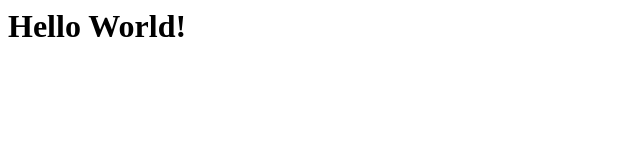
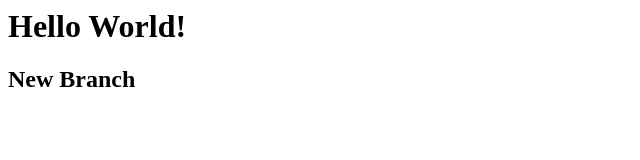
Before and after one commit to Andriets/TestRepo, a plain HTML site: page index.html in a window 1280 px wide. Shown: the whole page, without its empty margins (0-640 px from the left). Drawn offline with Linux system fonts and the light colour scheme.

Commit message:
New branch commit

```diff
--- a/index.html
+++ b/index.html
@@ -1 +1,2 @@
 <h1>Hello World!</h1>
+<h2>New Branch</h2>
```
